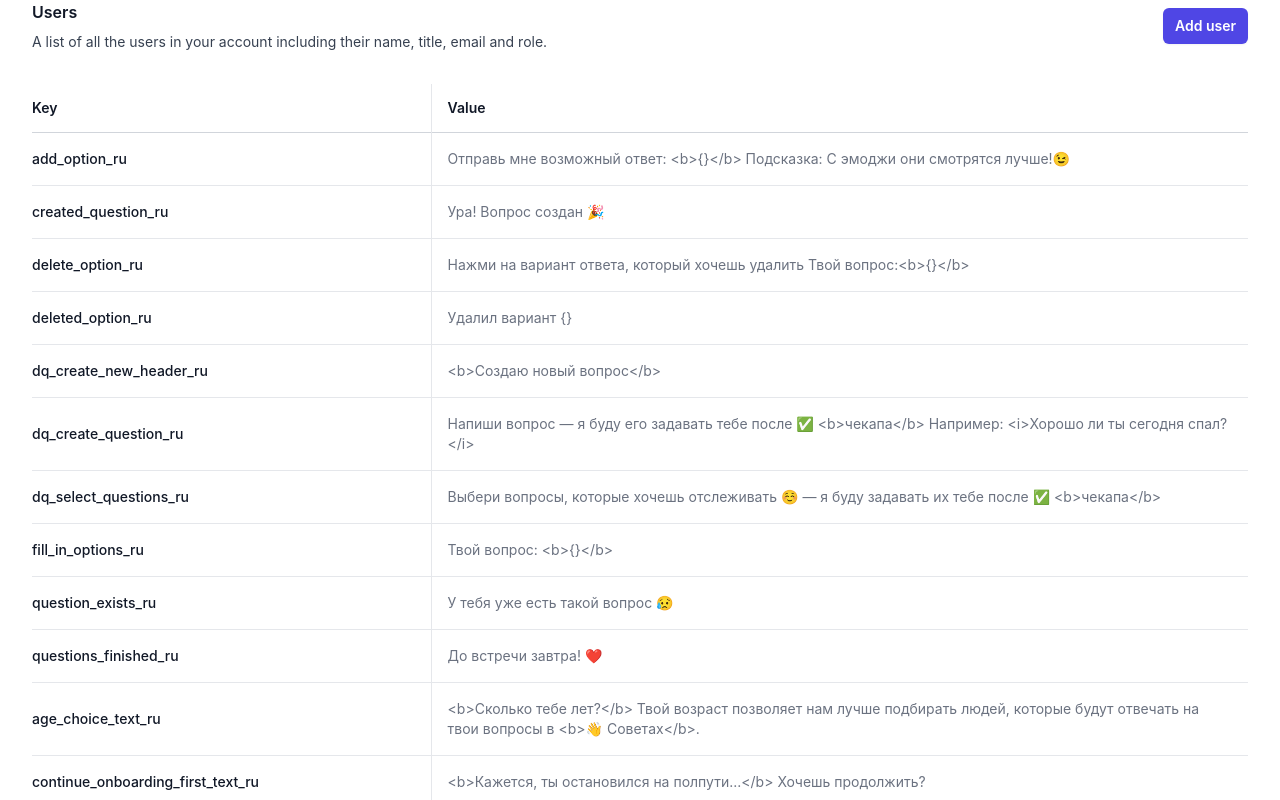
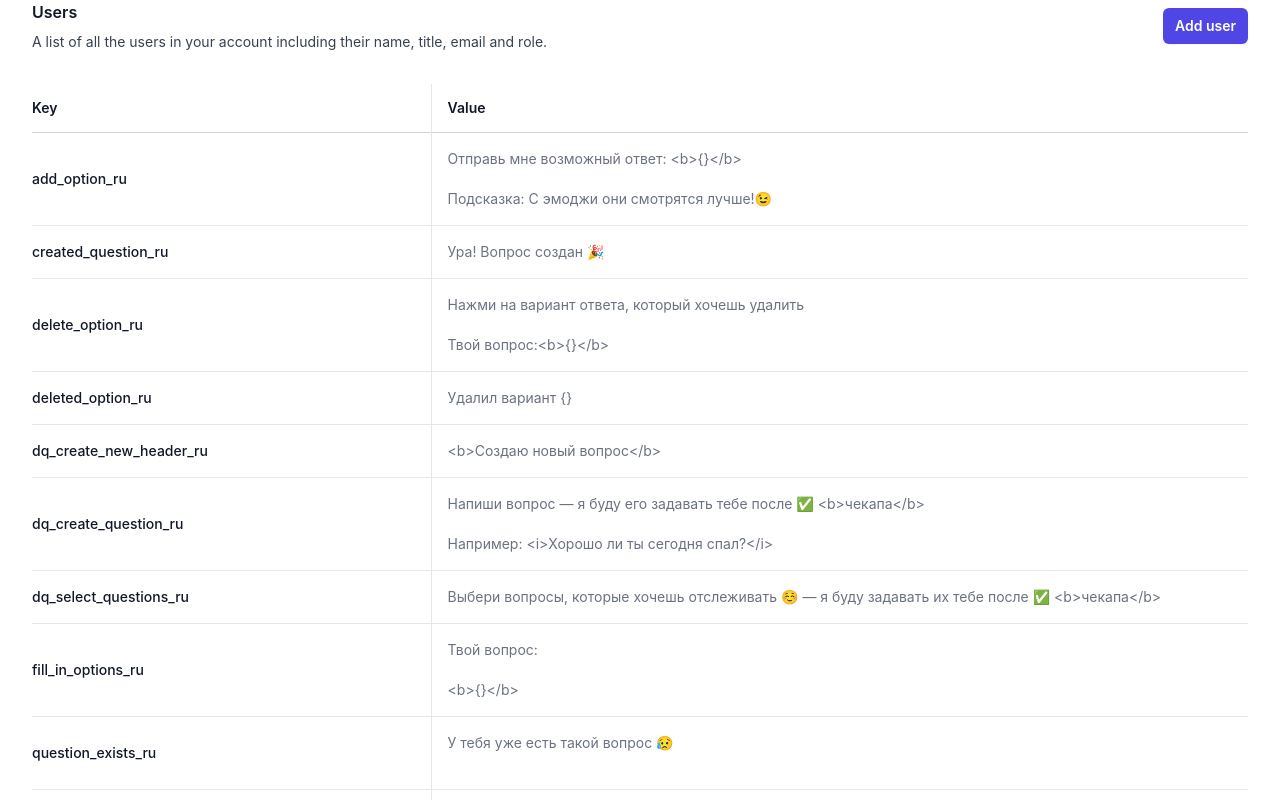
Before and after one commit to textoria/frontend, a Next.js app: page / in a window 1280 px wide. Shown: the top 800 px of the page. Built offline with nearby package versions, Linux system fonts and the light colour scheme.

Commit message:
fix textarea on focus

```diff
--- a/pages/index.tsx
+++ b/pages/index.tsx
@@ -11,7 +11,8 @@ export default function Home() {
   const { data, error } = useSWR('/api/staticData', fetcher);
 
   const toggleEdit = (event, key, fieldValue) => {
-    const spanElement = event.target;
+    const spanElement = event.currentTarget;
+    console.log(event.currentTarget);
     const textareaElement = document.createElement('textarea');
     textareaElement.setAttribute('data-prev-value', fieldValue);
     textareaElement.setAttribute('name', key);
@@ -38,7 +39,8 @@ export default function Home() {
     );
 
     textareaElement.addEventListener('blur', () => {
-      const newSpanElement = document.createElement('span');
+      const newSpanElement = document.createElement('p');
+      // XSS!!!!!!!!!!!
       newSpanElement.innerHTML = textareaElement.value;
       newSpanElement.classList.add('text-sm', 'text-gray-500');
       newSpanElement.addEventListener('click', (e) => toggleEdit(e, key, fieldValue));
@@ -47,11 +49,9 @@ export default function Home() {
     });
 
     spanElement.replaceWith(textareaElement);
+    textareaElement.style.height = 'auto';
+    textareaElement.style.height = textareaElement.scrollHeight + 'px';
     textareaElement.focus();
-  };
-  const resizeTextarea = (element) => {
-    element.style.height = 'auto';
-    element.style.height = element.scrollHeight + 'px';
   };
 
   useEffect(() => {
@@ -86,7 +86,6 @@ export default function Home() {
     const newValue = inputElement.value;
 
     if (newValue !== oldValue) {
-      resizeTextarea(inputElement); // Call the resizeTextarea function
       inputElement.setAttribute('data-prev-value', newValue);
     }
   };
@@ -133,9 +132,9 @@ export default function Home() {
                       </td>
                       <td className="p-4 text-sm text-gray-500">
                         <label htmlFor="email" className="sr-only"></label>
-                        <span className="text-sm text-gray-500" onClick={(e) => toggleEdit(e, key, fieldValue)}>
-              {fieldValue}
-            </span>
+                        <p className="text-sm text-gray-500" onClick={(e) => toggleEdit(e, key, fieldValue)}>
+                        {fieldValue}
+                      </p>
                       </td>
                     </tr>
                 ))}
--- a/styles/globals.css
+++ b/styles/globals.css
@@ -41,11 +41,6 @@ button {
   font-weight: bold;
 }
 
-.textarea {
-  display: block;
-  width: 100%;
-  overflow: hidden;
-  resize: both;
-  min-height: 40px;
-  line-height: 20px;
+p.text-sm.text-gray-500 {
+  white-space: pre-wrap;
 }
```
